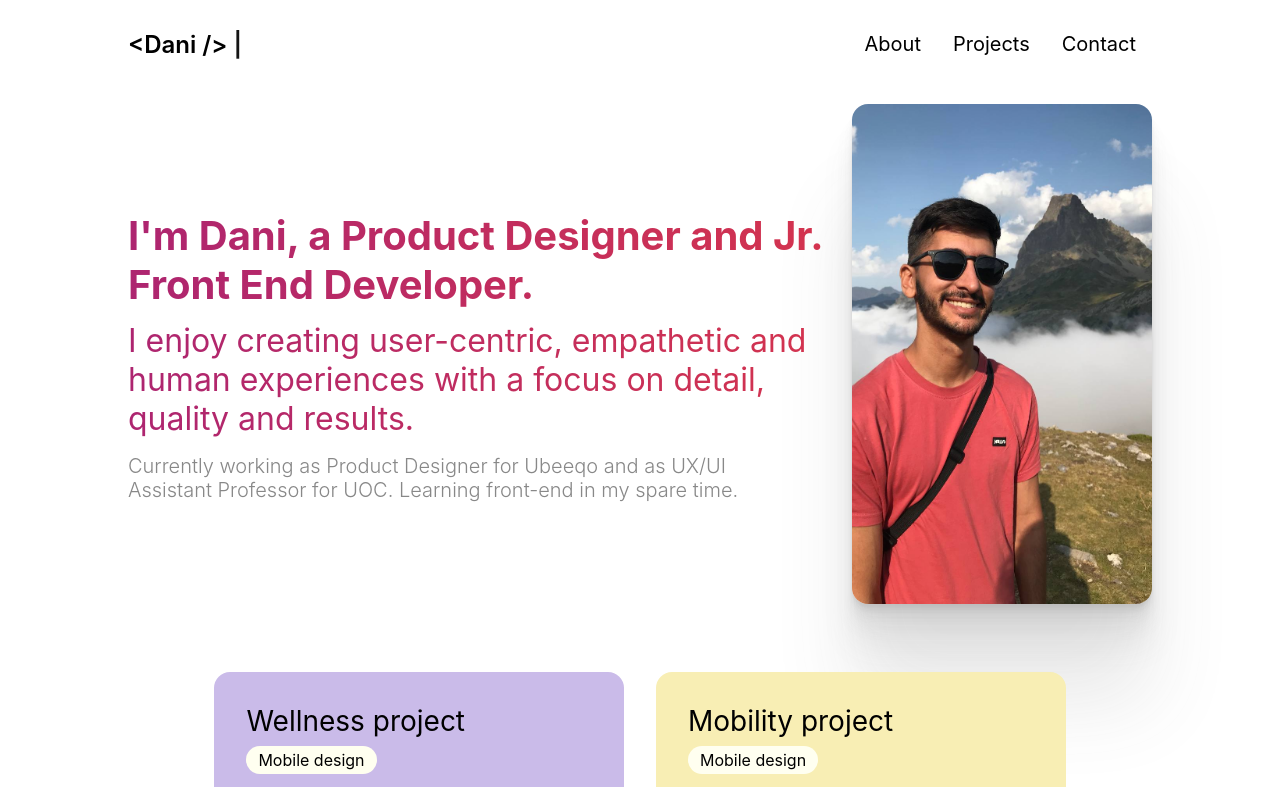
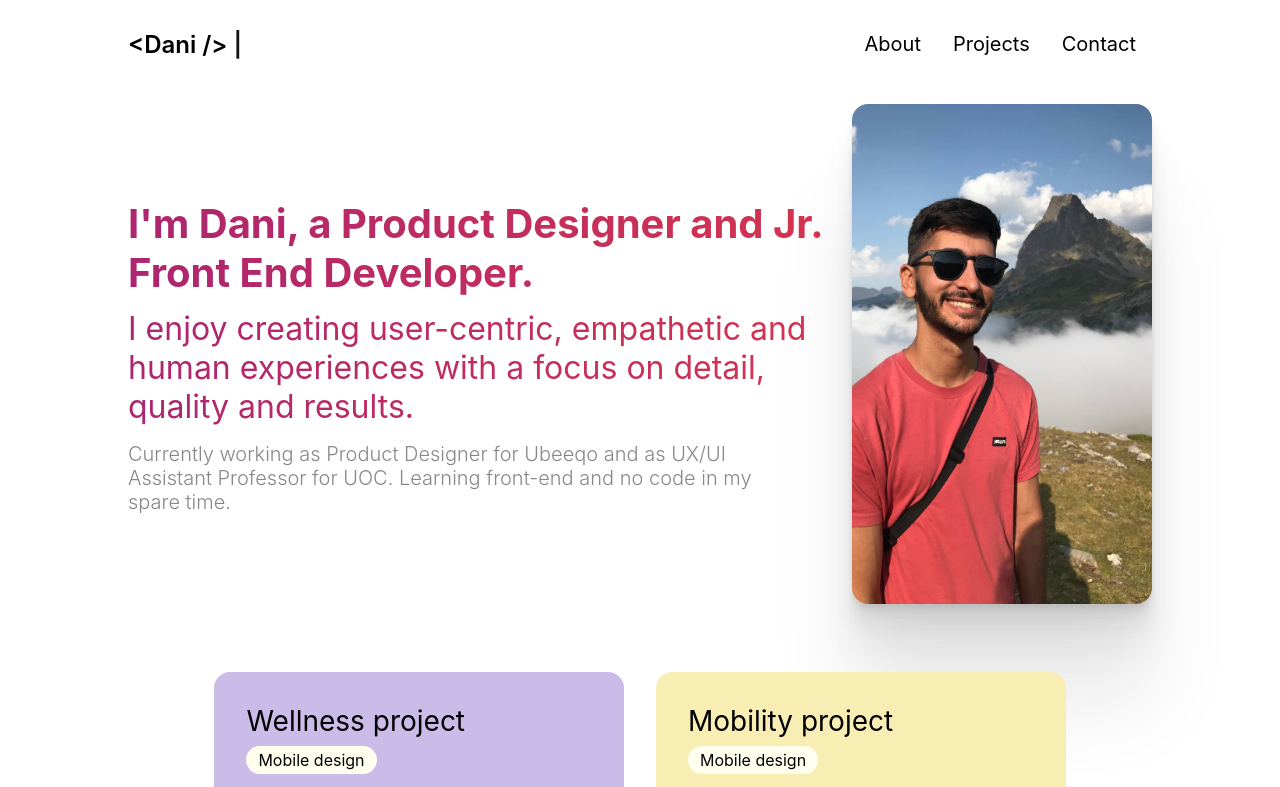
Before and after one commit to danifdezalonso/portfolio-react, a React (Create React App) app: page / in a window 1280 px wide. Shown: the top 787 px of the page. Built offline with nearby package versions, Linux system fonts and the light colour scheme.

Commit message:
description

```diff
--- a/src/components/Presentation.js
+++ b/src/components/Presentation.js
@@ -15,7 +15,8 @@ const Presentation = () => {
         </p>
         <p className="description__personal--subheader__work">
           Currently working as Product Designer for Ubeeqo and as UX/UI
-          Assistant Professor for UOC. Learning front-end in my spare time.
+          Assistant Professor for UOC. Learning front-end and no code in my
+          spare time.
         </p>
       </div>
       <div className="description__photo">
```
Also changed, not shown: 1 other file (tests, documents, lock files or other folders).
